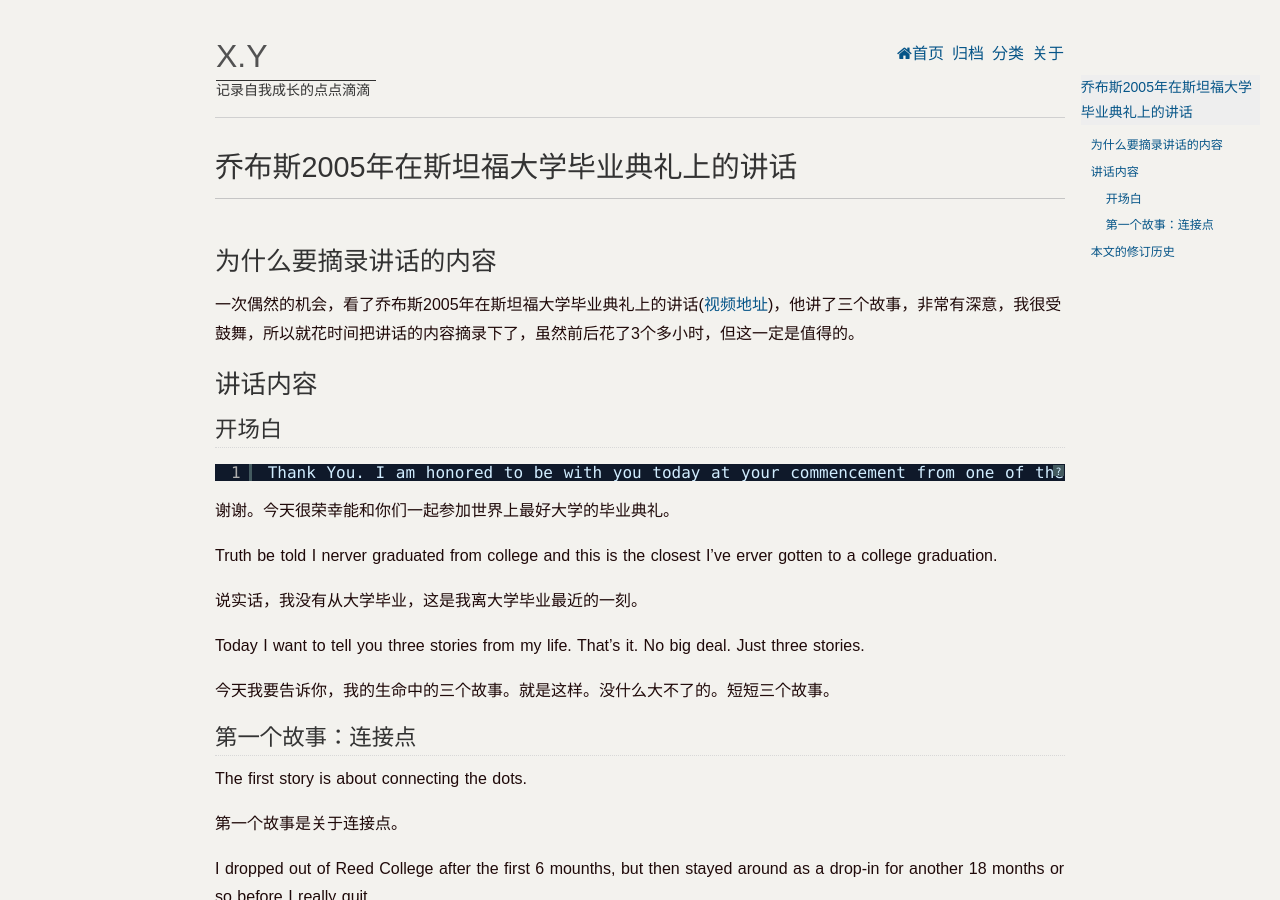
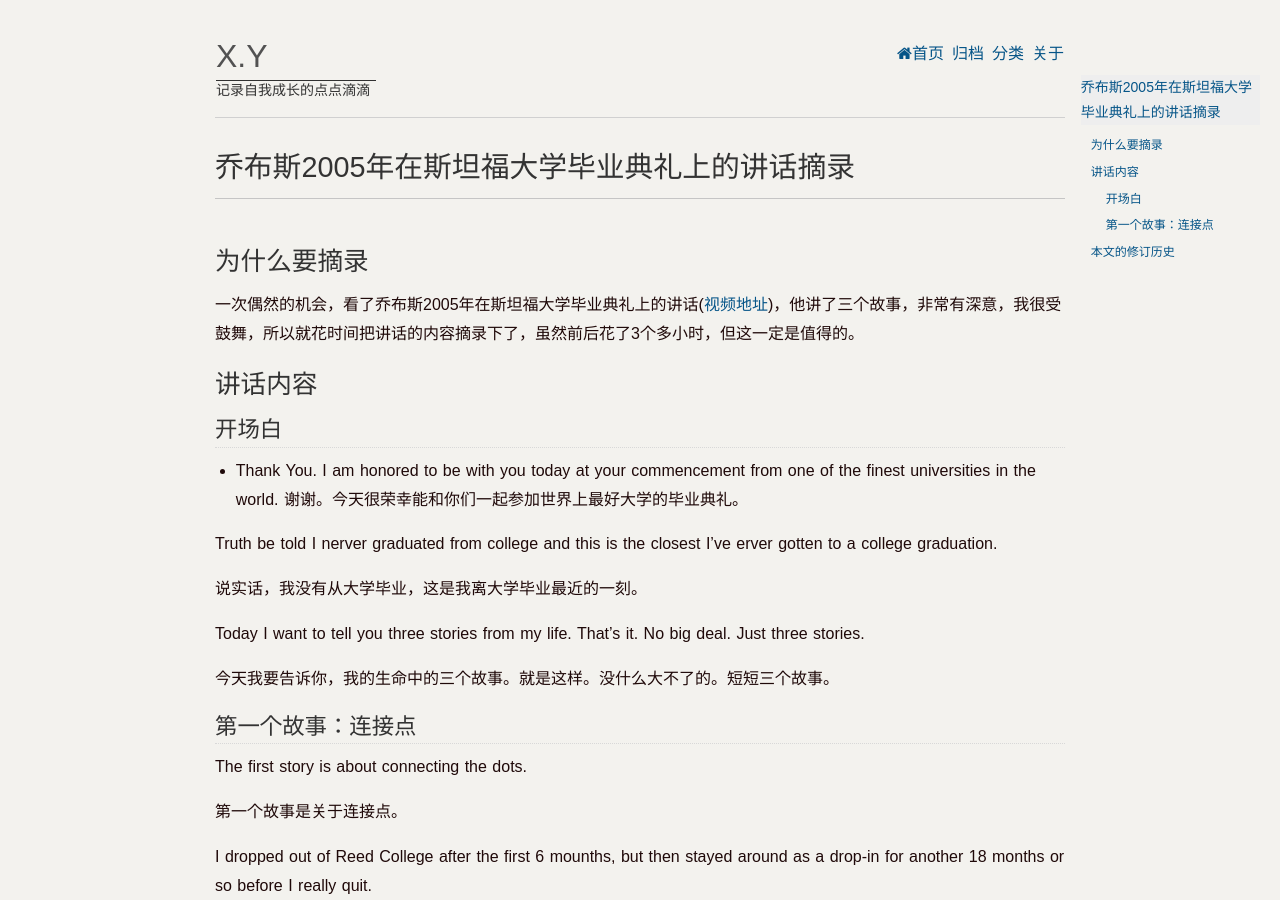
Before and after one commit to novawoo/novawoo.github.com, a Jekyll site: the page built from _posts/blog/2015-08-18-steve-jobs-lecture-in-Stanford-at-2005.md, in a window 1280 px wide and 900 px high. Built offline with Jekyll 4.4.1, drawn with Linux system fonts in a browser that asks for light colours; Markdown is read by kramdown in place of the engine named in the settings; a script that is not in the unit is left out; comment, search, counter and statistics services are not loaded; some of the changed text lies outside the part shown.

Commit message:
modified:   2015-08-18-steve-jobs-lecture-in-Stanford-at-2005.md

```diff
--- a/_posts/blog/2015-08-18-steve-jobs-lecture-in-Stanford-at-2005.md
+++ b/_posts/blog/2015-08-18-steve-jobs-lecture-in-Stanford-at-2005.md
@@ -1,19 +1,17 @@
 ---
 layout:     post
-title:      乔布斯2005年在斯坦福大学毕业典礼上的讲话
+title:      乔布斯2005年在斯坦福大学毕业典礼上的讲话摘录
 category:   blog
 description:    从伟人哪里获得对人生的理解
 ---
 
-## 为什么要摘录讲话的内容
+## 为什么要摘录
 一次偶然的机会，看了乔布斯2005年在斯坦福大学毕业典礼上的讲话([视频地址](http://v.youku.com/v_show/id_XMjk4Mzk4Mjg0.html))，他讲了三个故事，非常有深意，我很受鼓舞，所以就花时间把讲话的内容摘录下了，虽然前后花了3个多小时，但这一定是值得的。
 
 ## 讲话内容
 
 ### 开场白
-<pre class="brush:java">
-Thank You. I am honored to be with you today at your commencement from one of the finest universities in the world.
-</pre>
+- Thank You. I am honored to be with you today at your commencement from one of the finest universities in the world.
 谢谢。今天很荣幸能和你们一起参加世界上最好大学的毕业典礼。
 
 
```
